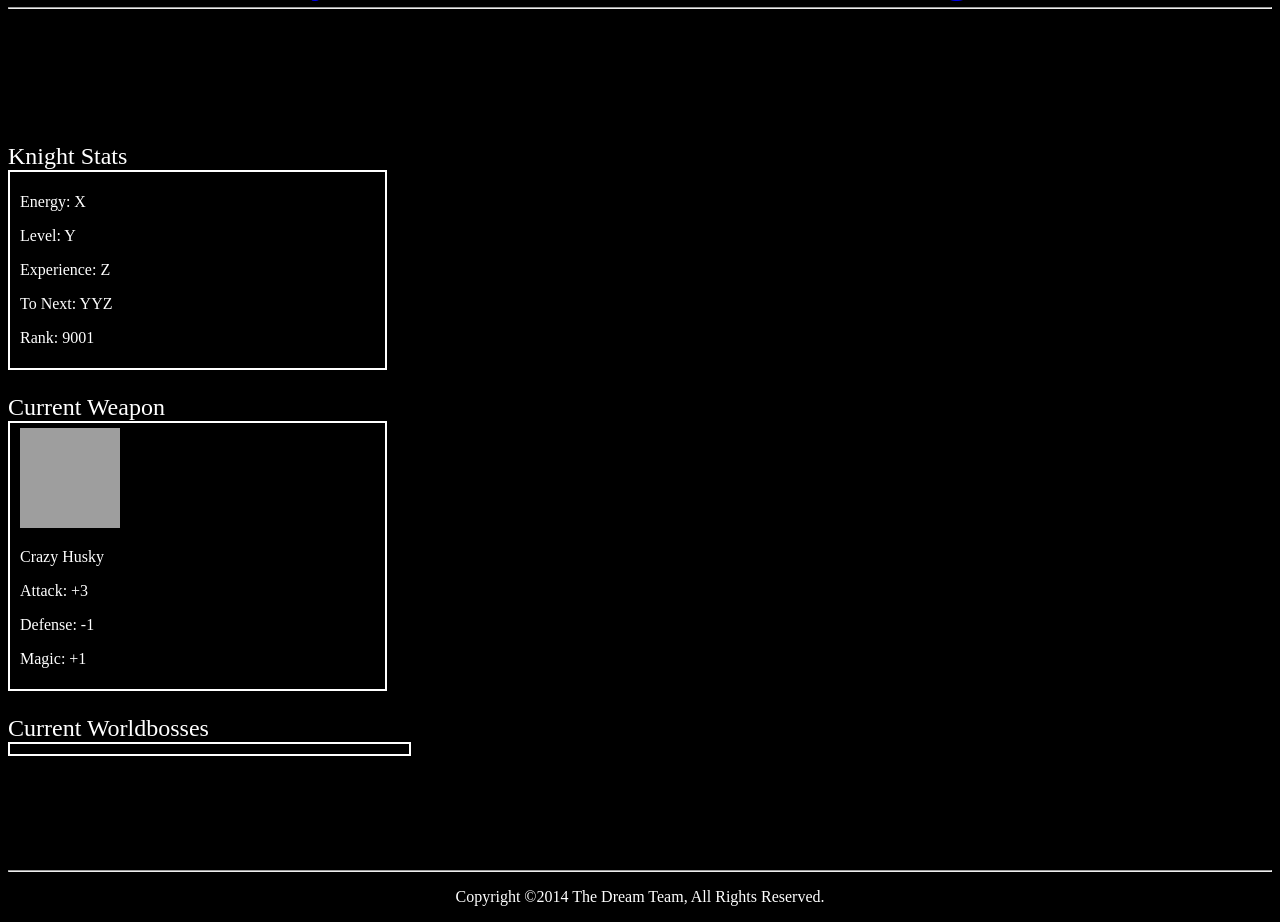
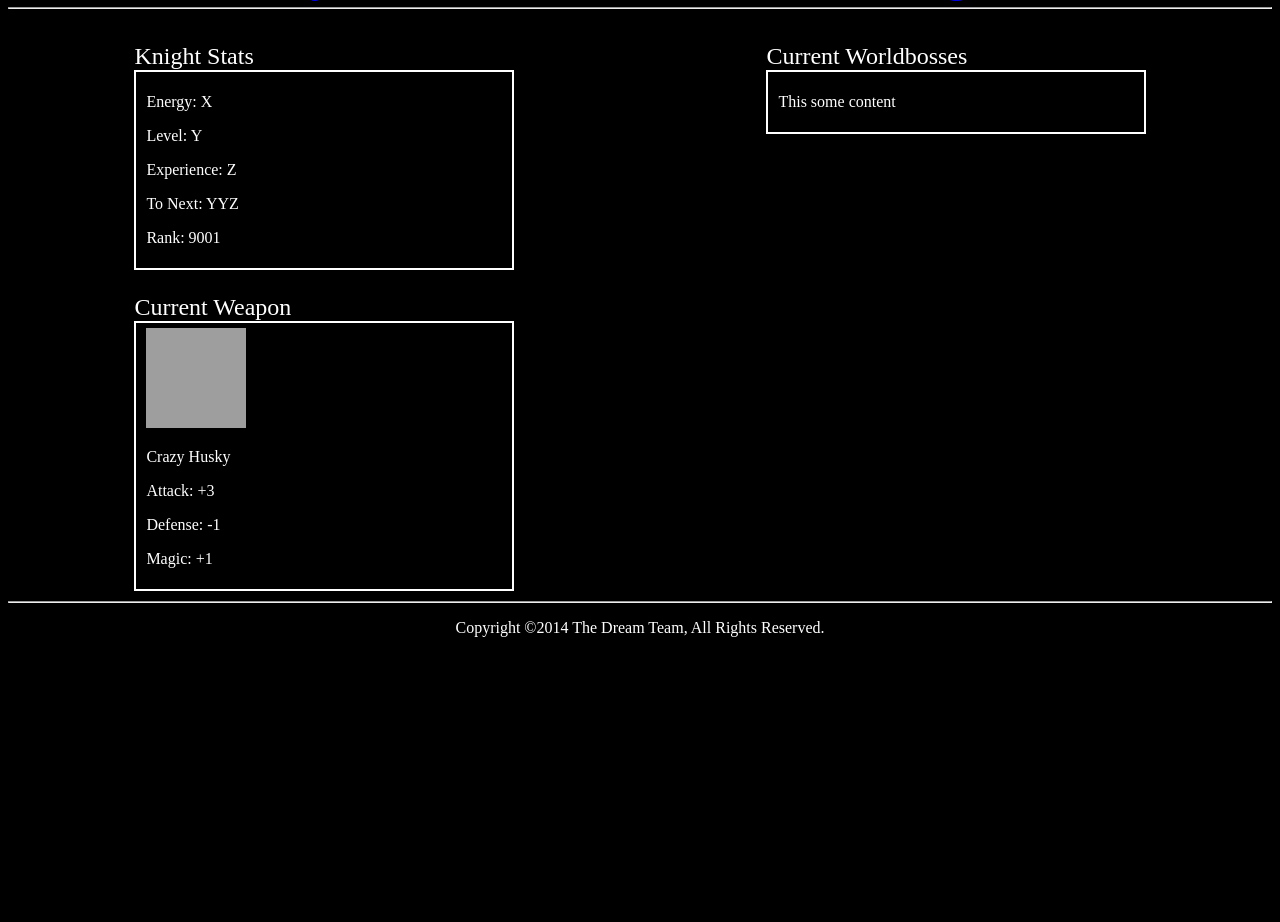
Before and after one commit to wspurgin/NightKnights, a PHP site: page /html/home.php in a window 1280 px wide. Shown: the part 61-983 px from the top of the page. After the commit the page ends 698 px from the top, so only its background shows below. Run offline with PHP 8.4, Linux system fonts and the light colour scheme; grey boxes are pictures that could not be loaded.

Commit message:
The homepage is coming along nicely, and I removed profanity from the test code at Cloudy's request.

```diff
--- a/public/css/home.css
+++ b/public/css/home.css
@@ -0,0 +1,4 @@
+#homeright
+{
+  vertical-align: top;
+}
--- a/public/html/home.php
+++ b/public/html/home.php
@@ -10,11 +10,10 @@
 <body>
 
   <?php include("modules/navbar.html"); ?>
-  <div class="spacer"></div>
 
 
   <div class="twocol" id="homewrapper">
-    <div id="homeleft">
+    <div class="left" id="homeleft">
 
       <p class="infocaption">Knight Stats</p>
       <div id="knightstats" class="infobox">
@@ -23,7 +22,6 @@
         <p>Experience: Z</p>
         <p>To Next: YYZ</p>
         <p>Rank: 9001</p>
-
       </div>
 
       <p class="infocaption">Current Weapon</p>
@@ -36,14 +34,15 @@
       </div>
     </div>
 
-    <p class="infocaption">Current Worldbosses</p>
-    <div class="infobox" id="worldbosses">
-
+    <div class="right" id="homeright">
+      <p class="infocaption">Current Worldbosses</p>
+      <div class="infobox" id="worldbosses">
+        <p>This some content</p>
+      </div>
     </div>
   </div>
 
 
-  <div class="spacer"></div>
   <?php include("modules/copyright.html"); ?>
 
 </body>
```
